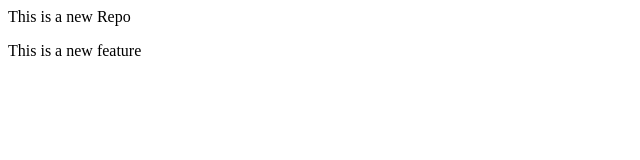
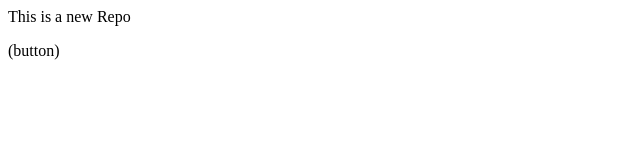
Before and after one commit to abhishek173/localRepo, a plain HTML site: page index.html in a window 1280 px wide. Shown: the full height of the page, 0-640 px from the left. Drawn offline with Linux system fonts and the light colour scheme.

Commit message:
added button

```diff
--- a/index.html
+++ b/index.html
@@ -1,2 +1,2 @@
 <p>This is a new Repo</p>
-<p>This is a new feature</p>
+<p>(button)</p>
```
